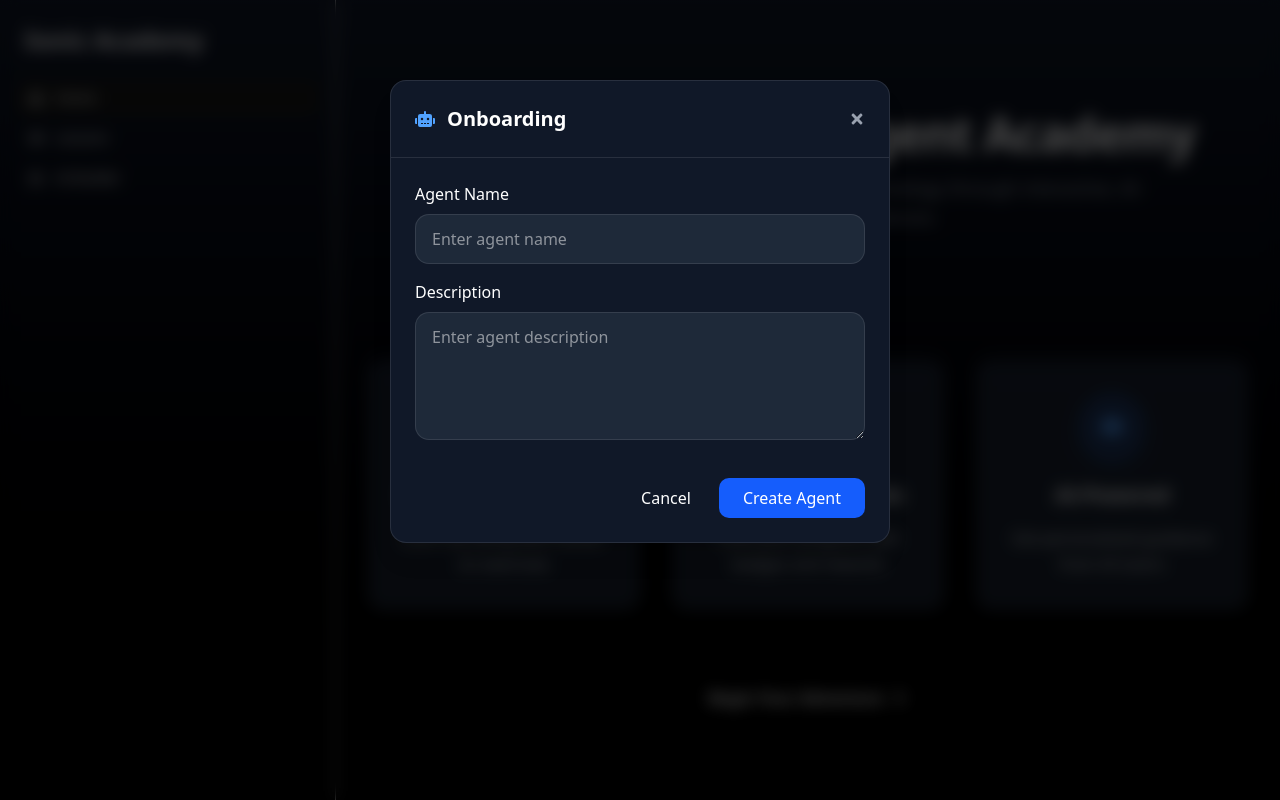
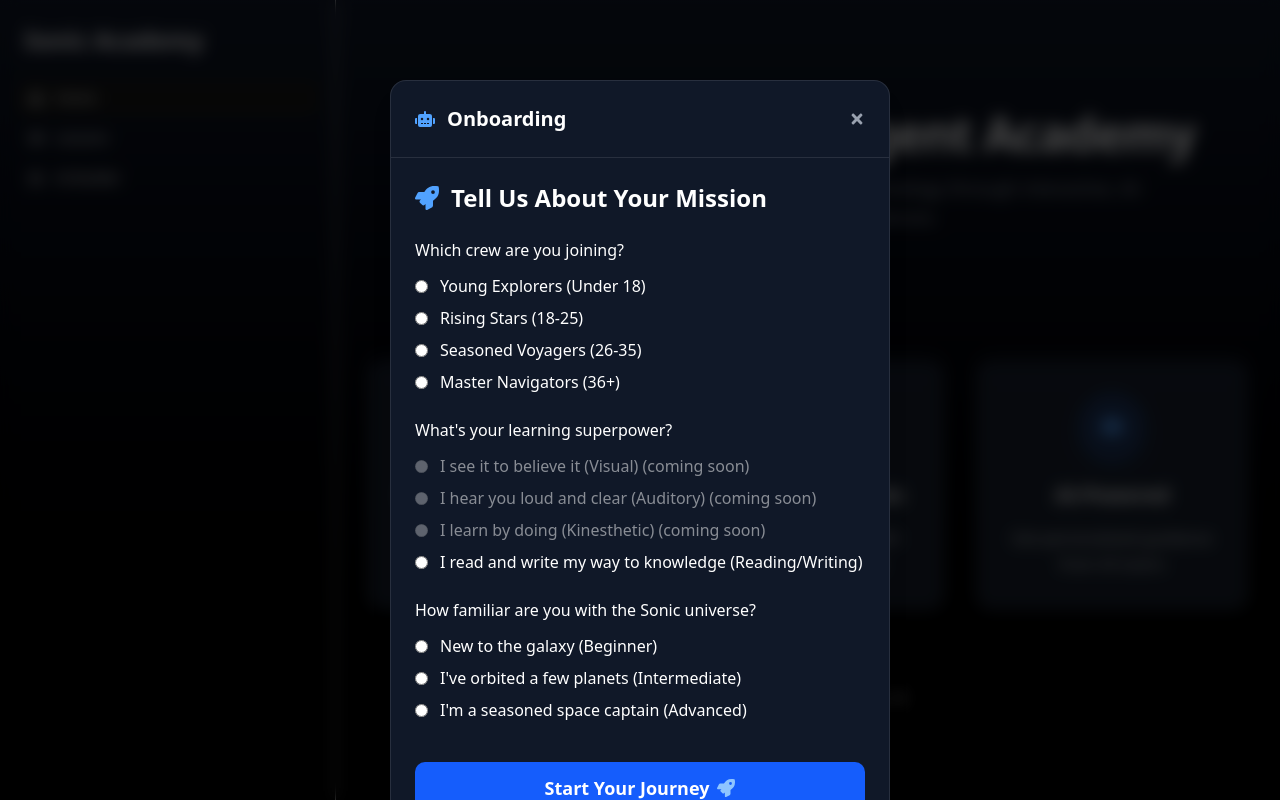
Before and after one commit to thopatevijay/SonicAcademy, a Next.js app in the folder client/: page / in a window 1280 px wide. Both pictures are taken after a click on the link "Begin Your Adventure". Built offline with nearby package versions, Linux system fonts and the light colour scheme.

Commit message:
created onboarding form

```diff
--- a/client/src/app/components/OnBoardingModal.tsx
+++ b/client/src/app/components/OnBoardingModal.tsx
@@ -1,6 +1,6 @@
 'use client';
 import { useState, useEffect } from 'react';
-import { FaRobot, FaTimes } from 'react-icons/fa';
+import { FaRobot, FaTimes, FaRocket } from 'react-icons/fa';
 
 interface OnBoardingModalProps {
     isOpen: boolean;
@@ -60,44 +60,83 @@
                     </button>
                 </div>
 
-                <form onSubmit={handleSubmit} className="p-6 space-y-4">
+                <form onSubmit={handleSubmit} className="p-6 space-y-6">
+                    <h2 className="text-2xl font-bold text-white mb-6 flex items-center gap-3">
+                        <FaRocket className="text-blue-400" />
+                        Tell Us About Your Mission
+                    </h2>
+
                     <div>
-                        <label className="block text-white mb-2">Agent Name</label>
-                        <input
-                            type="text"
-                            value={name}
-                            onChange={(e) => setName(e.target.value)}
-                            className="w-full bg-gray-800 border border-white/10 rounded-xl px-4 py-3
-                            text-white focus:outline-none focus:ring-2 focus:ring-blue-500"
-                            placeholder="Enter agent name"
-                            required
-                        />
+                        <label className="block text-white mb-3">Which crew are you joining?</label>
+                        <div className="space-y-2">
+                            <label className="flex items-center space-x-3">
+                                <input type="radio" name="ageGroup" value="Young Explorers" className="text-blue-500" required />
+                                <span className="text-white">Young Explorers (Under 18)</span>
+                            </label>
+                            <label className="flex items-center space-x-3">
+                                <input type="radio" name="ageGroup" value="Rising Stars" className="text-blue-500" />
+                                <span className="text-white">Rising Stars (18-25)</span>
+                            </label>
+                            <label className="flex items-center space-x-3">
+                                <input type="radio" name="ageGroup" value="Seasoned Voyagers" className="text-blue-500" />
+                                <span className="text-white">Seasoned Voyagers (26-35)</span>
+                            </label>
+                            <label className="flex items-center space-x-3">
+                                <input type="radio" name="ageGroup" value="Master Navigators" className="text-blue-500" />
+                                <span className="text-white">Master Navigators (36+)</span>
+                            </label>
+                        </div>
                     </div>
+
                     <div>
-                        <label className="block text-white mb-2">Description</label>
-                        <textarea
-                            value={description}
-                            onChange={(e) => setDescription(e.target.value)}
-                            className="w-full bg-gray-800 border border-white/10 rounded-xl px-4 py-3
-                            text-white focus:outline-none focus:ring-2 focus:ring-blue-500 h-32"
-                            placeholder="Enter agent description"
-                            required
-                        />
+                        <label className="block text-white mb-3">What&apos;s your learning superpower?</label>
+                        <div className="space-y-2">
+                            <label className="flex items-center space-x-3 opacity-50">
+                                <input type="radio" name="learningStyle" value="Visual" className="text-blue-500" disabled />
+                                <span className="text-white">I see it to believe it (Visual) (coming soon)</span>
+                            </label>
+                            <label className="flex items-center space-x-3 opacity-50">
+                                <input type="radio" name="learningStyle" value="Auditory" className="text-blue-500" disabled />
+                                <span className="text-white">I hear you loud and clear (Auditory) (coming soon)</span>
+                            </label>
+                            <label className="flex items-center space-x-3 opacity-50">
+                                <input type="radio" name="learningStyle" value="Kinesthetic" className="text-blue-500" disabled />
+                                <span className="text-white">I learn by doing (Kinesthetic) (coming soon)</span>
+                            </label>
+                            <label className="flex items-center space-x-3">
+                                <input type="radio" name="learningStyle" value="Reading/Writing" className="text-blue-500" required />
+                                <span className="text-white">I read and write my way to knowledge (Reading/Writing)</span>
+                            </label>
+                        </div>
                     </div>
-                    <div className="flex justify-end gap-3 pt-4">
-                        <button
-                            type="button"
-                            onClick={onClose}
-                            className="px-4 py-2 rounded-lg text-white hover:bg-white/10 transition-colors"
-                        >
-                            Cancel
-                        </button>
+
+                    <div>
+                        <label className="block text-white mb-3">How familiar are you with the Sonic universe?</label>
+                        <div className="space-y-2">
+                            <label className="flex items-center space-x-3">
+                                <input type="radio" name="experienceLevel" value="Beginner" className="text-blue-500" required />
+                                <span className="text-white">New to the galaxy (Beginner)</span>
+                            </label>
+                            <label className="flex items-center space-x-3">
+                                <input type="radio" name="experienceLevel" value="Intermediate" className="text-blue-500" />
+                                <span className="text-white">I&apos;ve orbited a few planets (Intermediate)</span>
+                            </label>
+                            <label className="flex items-center space-x-3">
+                                <input type="radio" name="experienceLevel" value="Advanced" className="text-blue-500" />
+                                <span className="text-white">I&apos;m a seasoned space captain (Advanced)</span>
+                            </label>
+                        </div>
+                    </div>
+
+                    <div className="pt-4">
                         <button
                             type="submit"
-                            className="bg-blue-600 hover:bg-blue-700 text-white px-6 py-2 rounded-lg
-                            transition-all duration-300 hover:shadow-lg hover:shadow-blue-500/30"
+                            className="w-full bg-blue-600 hover:bg-blue-700 text-white px-6 py-3 rounded-lg
+                            transition-all duration-300 hover:shadow-lg hover:shadow-blue-500/30 text-lg font-semibold
+                            flex items-center justify-center gap-2"
                         >
-                            Create Agent
+                            Start Your Journey
+                            <FaRocket className="text-blue-300" />
                         </button>
                     </div>
                 </form>
```
